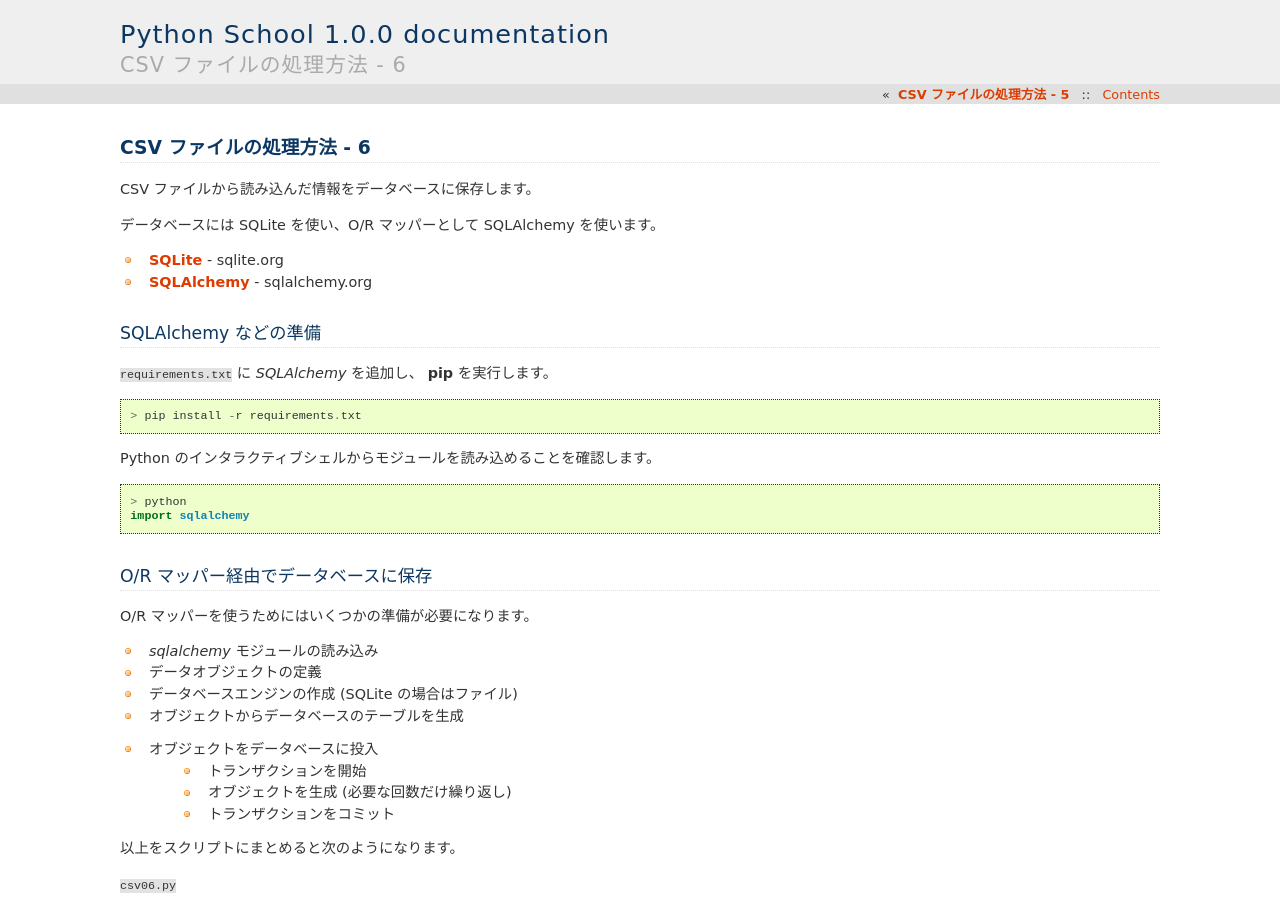
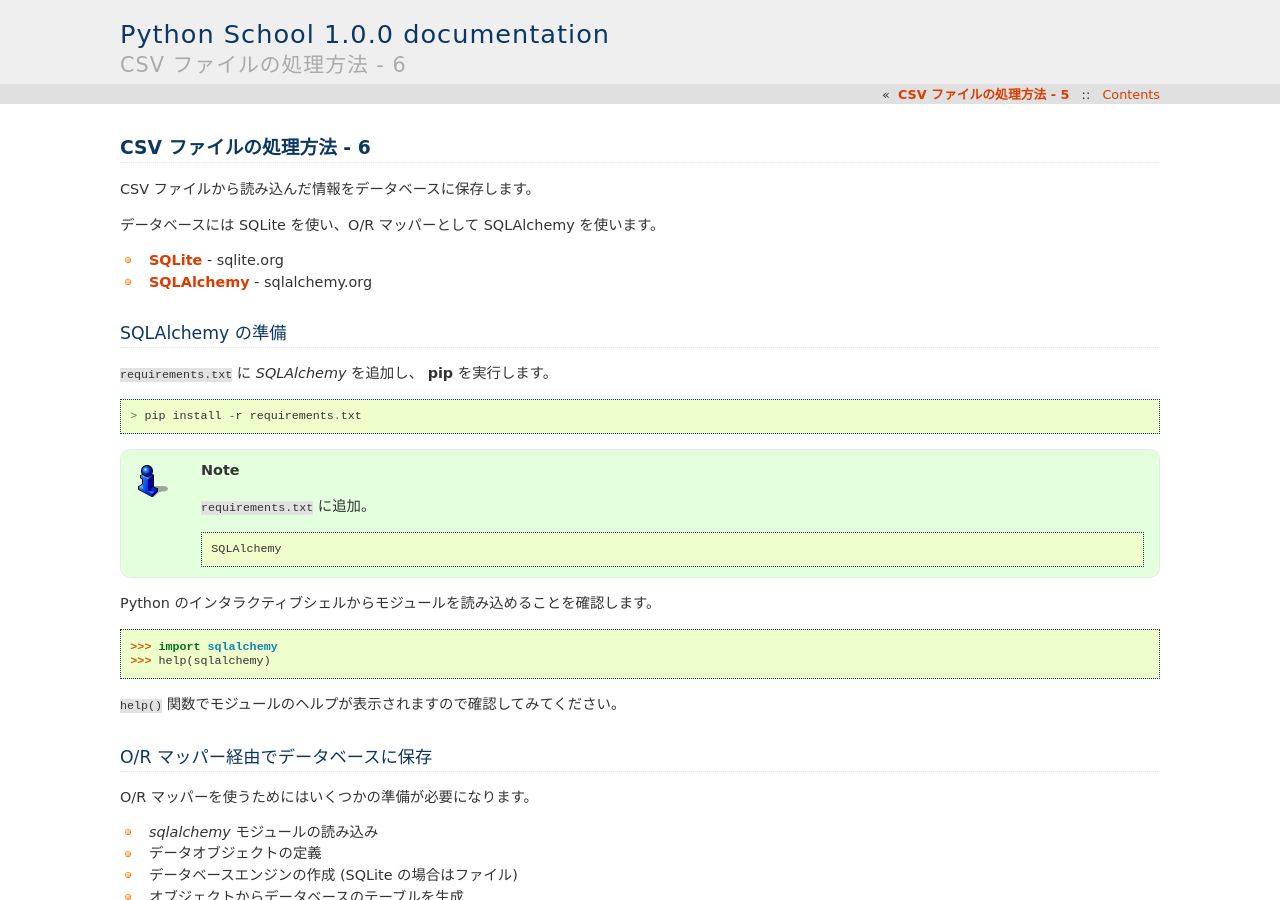
Before and after one commit to skitazaki/python-school-ja, a Sphinx documentation site: the page built from doc/processing-csv-file-6.txt, in a window 1280 px wide and 900 px high. Built offline with Sphinx 7.4.7, drawn with Linux system fonts in a browser that asks for light colours.

Commit message:
add some notes.

```diff
--- a/doc/processing-csv-file-6.txt
+++ b/doc/processing-csv-file-6.txt
@@ -11,16 +11,24 @@ CSV ファイルから読み込んだ情報をデータベースに保存しま
 .. _SQLite: http://www.sqlite.org/
 .. _SQLAlchemy: http://www.sqlalchemy.org/
 
-SQLAlchemy などの準備
-=====================
+SQLAlchemy の準備
+=================
 :file:`requirements.txt` に `SQLAlchemy` を追加し、 :command:`pip` を実行します。 ::
 
     > pip install -r requirements.txt
 
+.. note::
+
+    :file:`requirements.txt` に追加。 ::
+
+        SQLAlchemy
+
 Python のインタラクティブシェルからモジュールを読み込めることを確認します。 ::
 
-    > python
-    import sqlalchemy
+    >>> import sqlalchemy
+    >>> help(sqlalchemy)
+
+``help()`` 関数でモジュールのヘルプが表示されますので確認してみてください。
 
 O/R マッパー経由でデータベースに保存
 ====================================
```
Also changed, not shown: doc/processing-csv-file-3.txt (+35 -5 lines).
